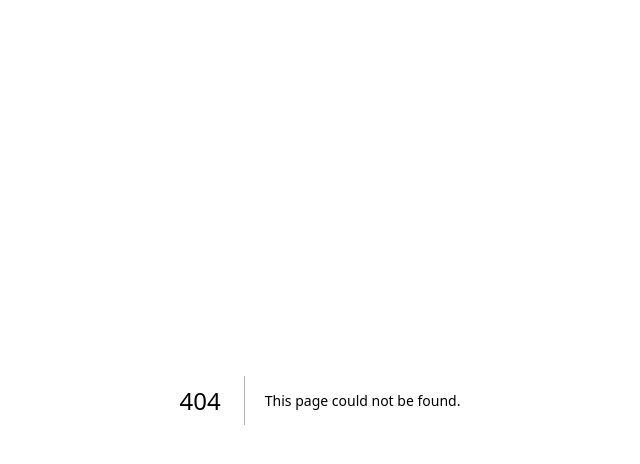
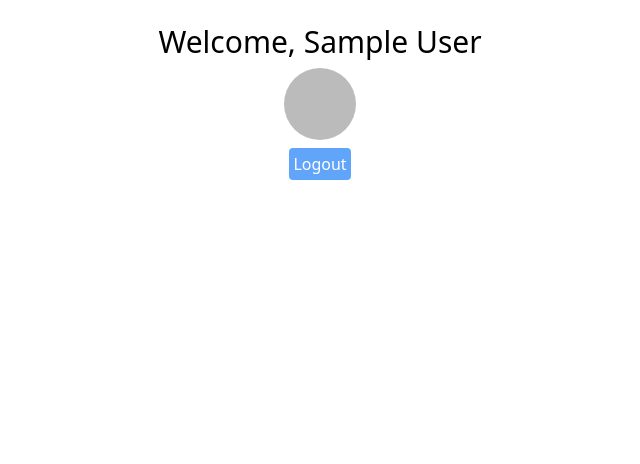
Before and after one commit to mrmamshad/Nextlearn, a Next.js app: page /home in a window 1280 px wide. Before the commit this address had no page. Shown: the top 464 px of the page, without its empty margins (320-960 px from the left). Built offline with nearby package versions, Linux system fonts and the light colour scheme; no server answers; sample sign-in values are in the browser's storage.

Commit message:
google oauth fully added

```diff
--- a/app/actions/index.js
+++ b/app/actions/index.js
@@ -5,7 +5,7 @@
 
 export async function doSocialLogin(formData) {
     const action = formData.get('action');
-    await signIn(action, { redirectTo: "/" });
+    await signIn(action, { redirectTo: "/home" });
 }
 
 export async function doLogout() {
--- /dev/null
+++ b/app/components/Logout.jsx
@@ -0,0 +1,15 @@
+
+import { doLogout } from "../actions"
+
+const Logout = () => {
+  return (
+    <form action={doLogout}>
+        <button
+            className="bg-blue-400 my-2 text-white p-1 rounded"
+            type="submit">
+                Logout
+        </button>
+    </form>
+  )
+}
+export default Logout
--- /dev/null
+++ b/app/home/page.jsx
@@ -0,0 +1,30 @@
+import Image from "next/image";
+import Logout from "../components/Logout";
+import { auth } from "../../auth";
+
+import { redirect } from "next/navigation";
+
+const HomePage = async () => {
+    const session = await auth();
+    console.log(session);
+
+    if (!session?.user) redirect("/");
+
+    return (
+        <div className="flex flex-col items-center m-4">
+            <h1 className="text-3xl my-2">
+                Welcome, {session?.user?.name}
+            </h1>
+            <Image
+                src={session?.user?.image}
+                alt={session?.user?.name}
+                width={72}
+                height={72}
+                className="rounded-full"
+            />
+            <Logout />
+        </div>
+    );
+};
+
+export default HomePage;
--- a/next.config.mjs
+++ b/next.config.mjs
@@ -1,4 +1,13 @@
 /** @type {import('next').NextConfig} */
-const nextConfig = {};
+const nextConfig = {
+    images: {
+      remotePatterns: [
+        {
+          protocol: 'https',
+          hostname: 'lh3.googleusercontent.com'
+        },
+      ],
+    },
+  };
 
-export default nextConfig;
+  export default nextConfig;
```
